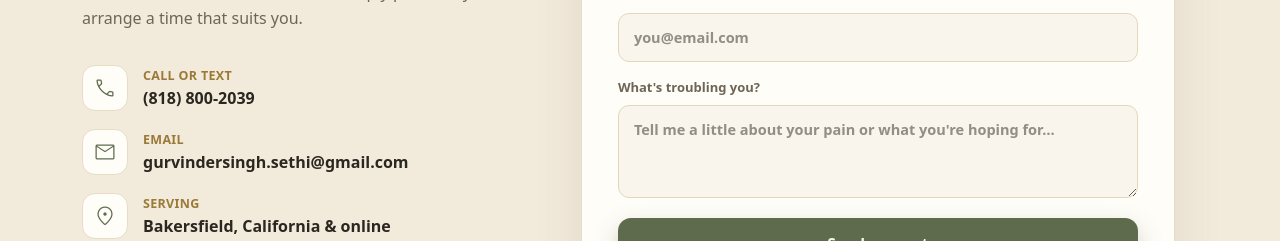
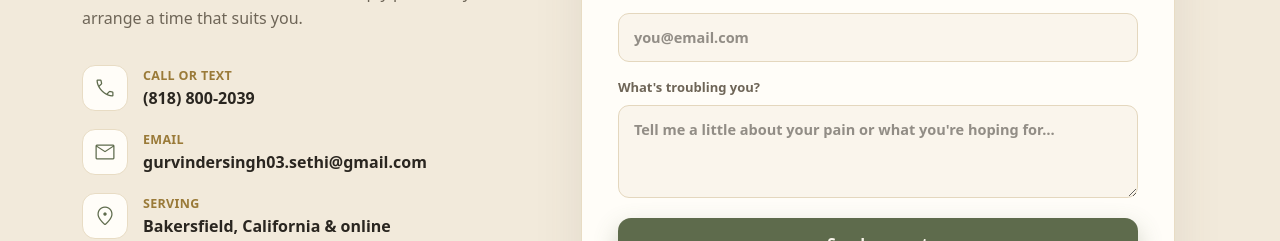
Before and after one commit to gurvindersethi/gollistic-healing-option-b, a Next.js app: page / in a window 1280 px wide. Shown: the part 6822-7063 px from the top of the page. Built offline with nearby package versions, Linux system fonts and the light colour scheme.

Commit message:
Update contact email in site metadata

```diff
--- a/src/content/shared/site.ts
+++ b/src/content/shared/site.ts
@@ -11,7 +11,7 @@ export const site = {
 export const contact = {
   phoneDisplay: "(818) 800-2039",
   phoneHref: "+18188002039",
-  email: "gurvindersingh.sethi@gmail.com",
+  email: "gurvindersingh03.sethi@gmail.com",
   serviceArea: "Bakersfield, California",
 } as const;
 
```
